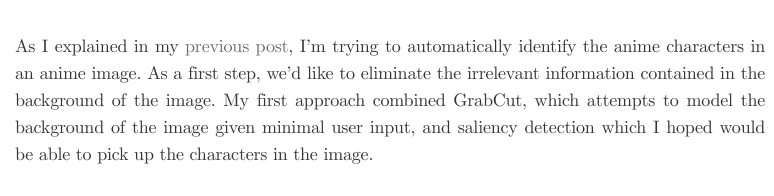
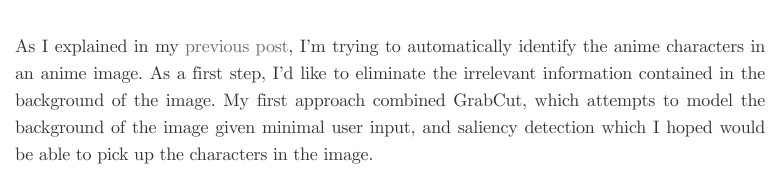
Before and after one commit to alexisVallet/alexisVallet.github.io, a plain HTML site: page posts/anime-character-detection/index.html in a window 1280 px wide. Shown: the part 270-466 px from the top of the page, 55-829 px from the left. Drawn offline with nearby package versions, Linux system fonts and the light colour scheme; some packages are replaced by stand-ins of ours; a script that the page names is missing; a web font is replaced by a local one.

Commit message:
Automatic site deployment.

```diff
--- a/posts/anime-character-detection/index.html
+++ b/posts/anime-character-detection/index.html
@@ -81,7 +81,7 @@
 </div>
 </br>
 
-<p>As I explained in my <a href="http://alexisvallet.github.io/posts/anime-image-srs-grabcut/">previous post</a>, I’m trying to automatically identify the anime characters in an anime image. As a first step, we’d like to eliminate the irrelevant information contained in the background of the image. My first approach combined GrabCut, which attempts to model the background of the image given minimal user input, and saliency detection which I hoped would be able to pick up the characters in the image.</p>
+<p>As I explained in my <a href="http://alexisvallet.github.io/posts/anime-image-srs-grabcut/">previous post</a>, I’m trying to automatically identify the anime characters in an anime image. As a first step, I’d like to eliminate the irrelevant information contained in the background of the image. My first approach combined GrabCut, which attempts to model the background of the image given minimal user input, and saliency detection which I hoped would be able to pick up the characters in the image.</p>
 <div class="bigcenterimgcontainer">
 <div class="container-fluid">
 <div class="row">
```
